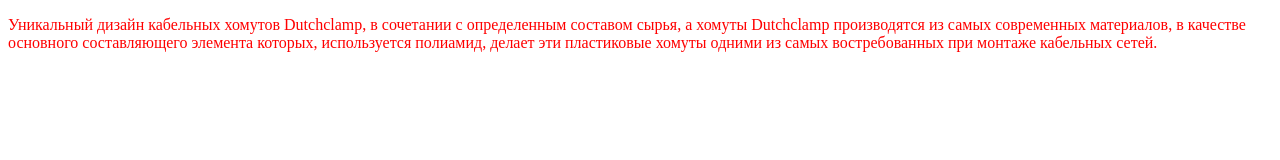
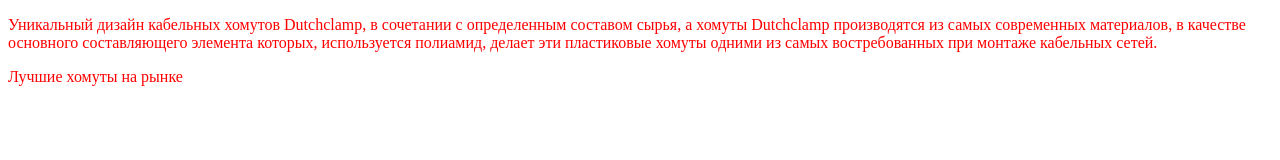
Before and after one commit to rockdawg/Dutchclamp, a plain HTML site: page index.html in a window 1280 px wide. Drawn offline with Linux system fonts and the light colour scheme.

Commit message:
Дополнил

```diff
--- a/index.html
+++ b/index.html
@@ -8,5 +8,6 @@
   <body>
     <p>Уникальный дизайн кабельных хомутов Dutchclamp, в сочетании с определенным составом сырья, а хомуты Dutchclamp производятся из самых современных материалов, в качестве основного составляющего элемента которых, используется полиамид, делает эти пластиковые хомуты одними из самых востребованных при монтаже кабельных сетей.
     </p>
+    <p>Лучшие хомуты на рынке</p>
   </body>
 </html>
```
